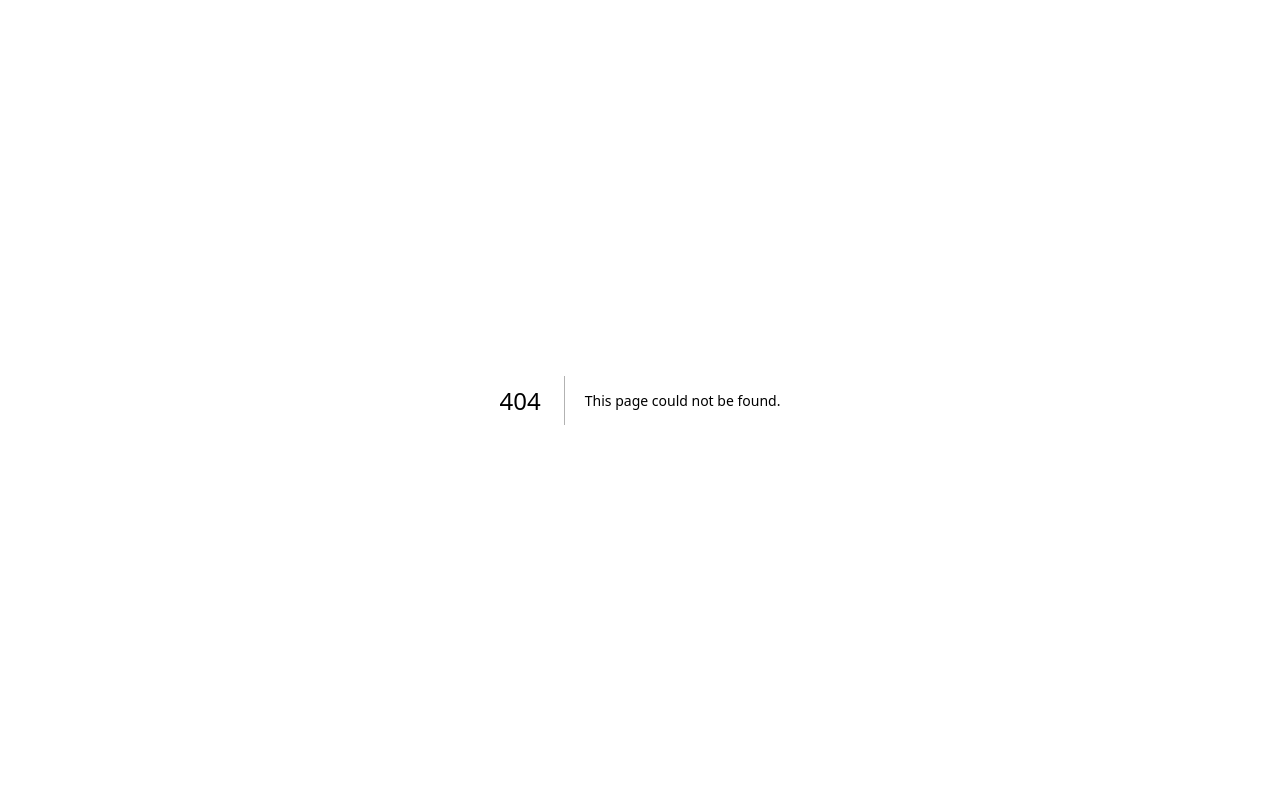
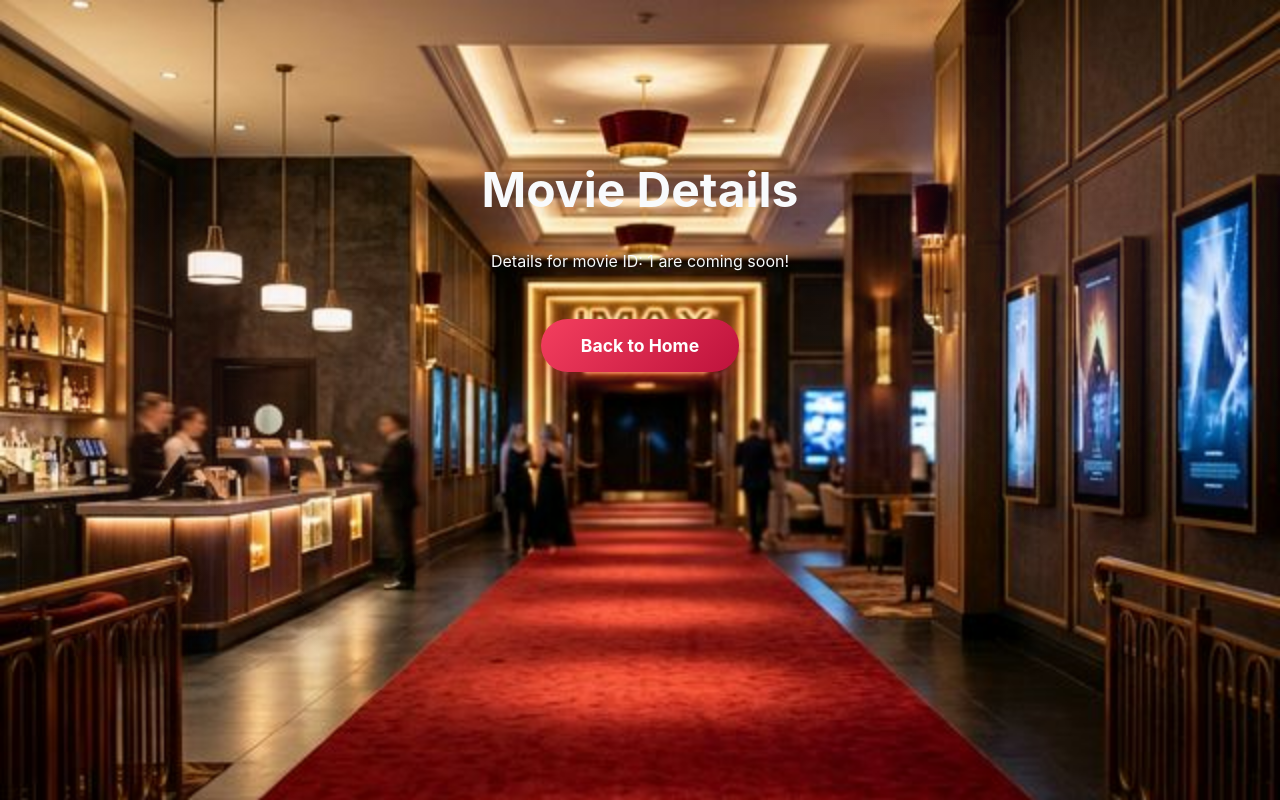
Before and after one commit to Prashant-90-so/movie-booking, a Next.js app in the folder frontend/: page /movie/1 in a window 1280 px wide. Before the commit this address had no page. Built offline with nearby package versions, Linux system fonts and the light colour scheme.

Commit message:
Create placeholder dynamic route for movie details to satisfy build links

```diff
--- /dev/null
+++ b/frontend/src/app/movie/[id]/page.js
@@ -0,0 +1,17 @@
+'use client';
+import React from 'react';
+import Link from 'next/link';
+
+export default function MovieDetails({ params }) {
+  const { id } = React.use(params);
+
+  return (
+    <main className="main-container" style={{ padding: '10rem 10%', textAlign: 'center' }}>
+      <h1 className="title" style={{ fontSize: '3rem', marginBottom: '2rem' }}>Movie Details</h1>
+      <p className="subtitle">Details for movie ID: {id} are coming soon!</p>
+      <div style={{ marginTop: '3rem' }}>
+        <Link href="/" className="btn btn-primary">Back to Home</Link>
+      </div>
+    </main>
+  );
+}
```
